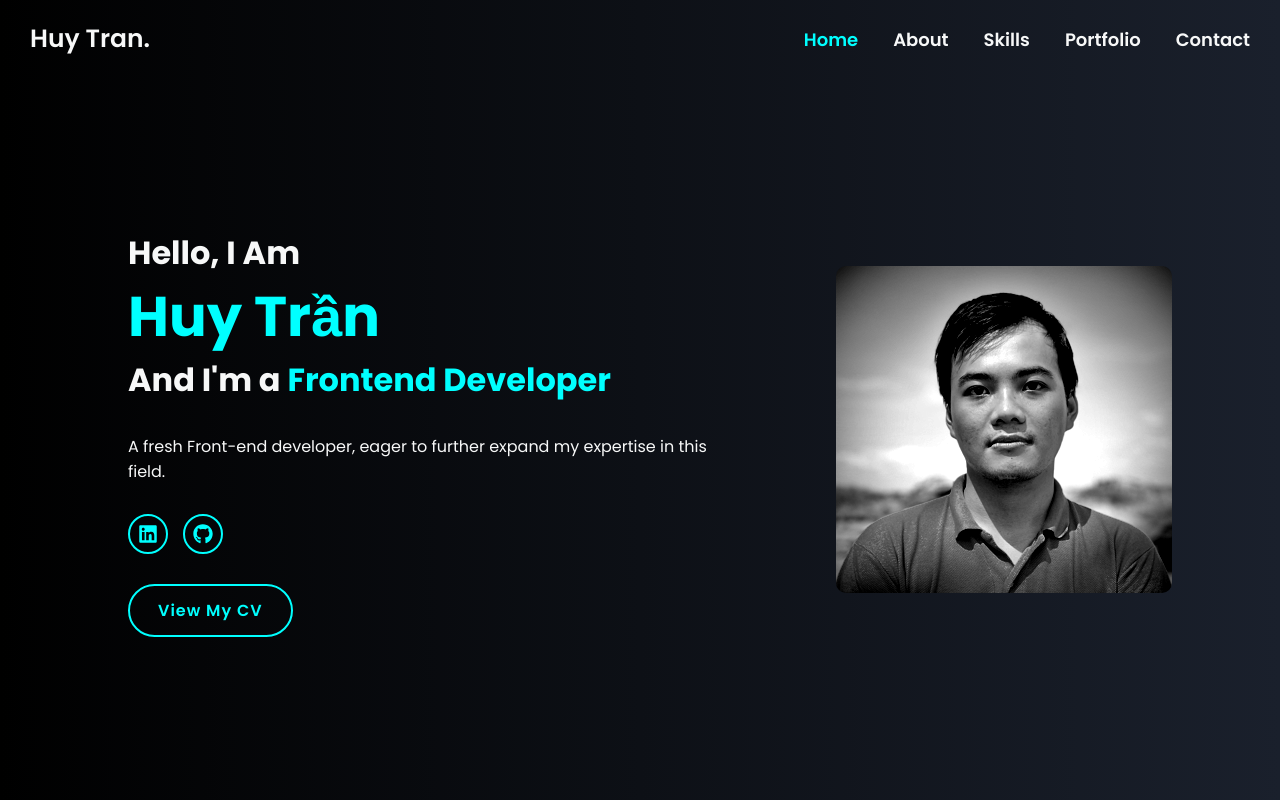
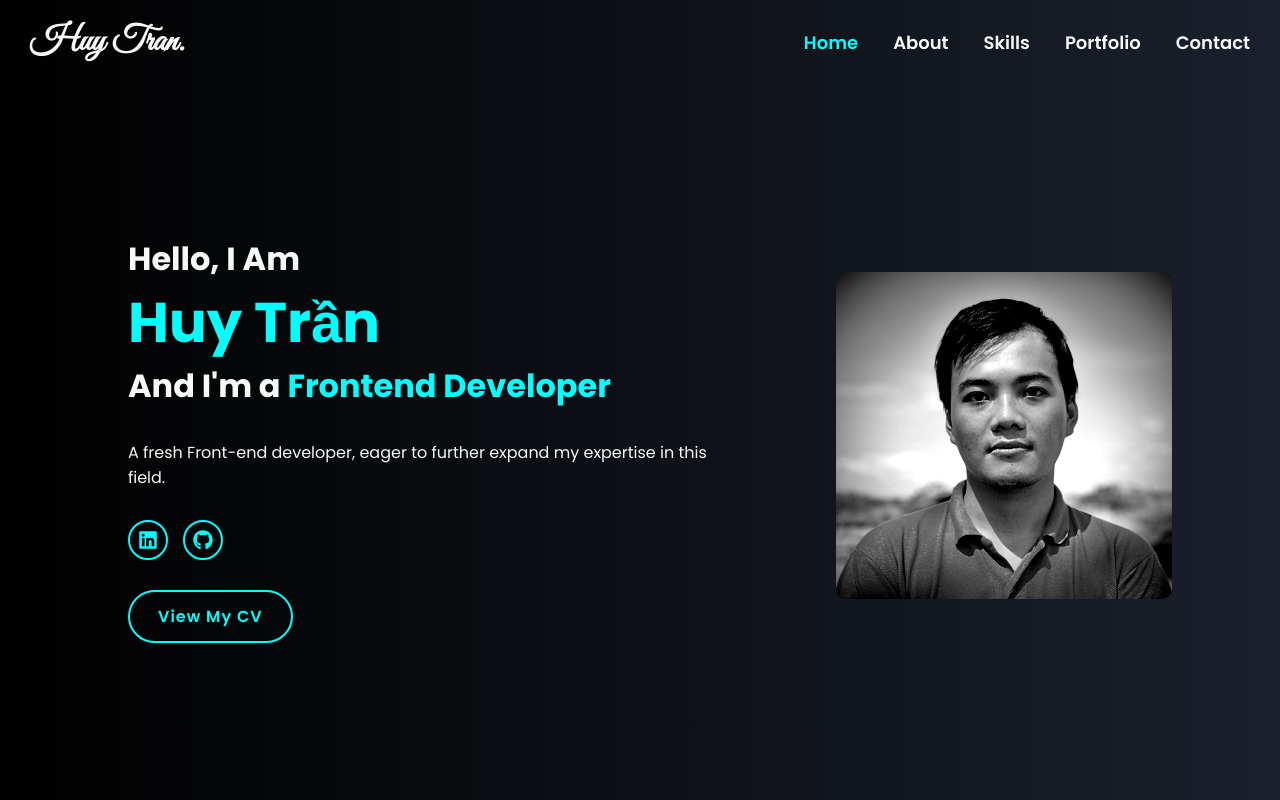
Before and after one commit to HuyTran0996/portfolio, a React (Create React App) app: page / in a window 1280 px wide. Built offline with nearby package versions, Linux system fonts and the light colour scheme.

Commit message:
2024-05-16 add font for logo

```diff
--- a/src/components/header/Header.scss
+++ b/src/components/header/Header.scss
@@ -1,6 +1,7 @@
 @import "../../stylesStore/variables.scss";
 @import "../../stylesStore/breakpoints.scss";
 @import "../../stylesStore/keyframes.scss";
+@import url("https://fonts.googleapis.com/css2?family=Great+Vibes&display=swap");
 
 .header {
   // position: fixed;
@@ -15,7 +16,8 @@
   z-index: 100;
 
   .logo {
-    font-size: 25px;
+    font-family: "Great Vibes", cursive, sans-serif;
+    font-size: 35px;
     color: $lightgrey;
     text-decoration: none;
     font-weight: 600;
```
